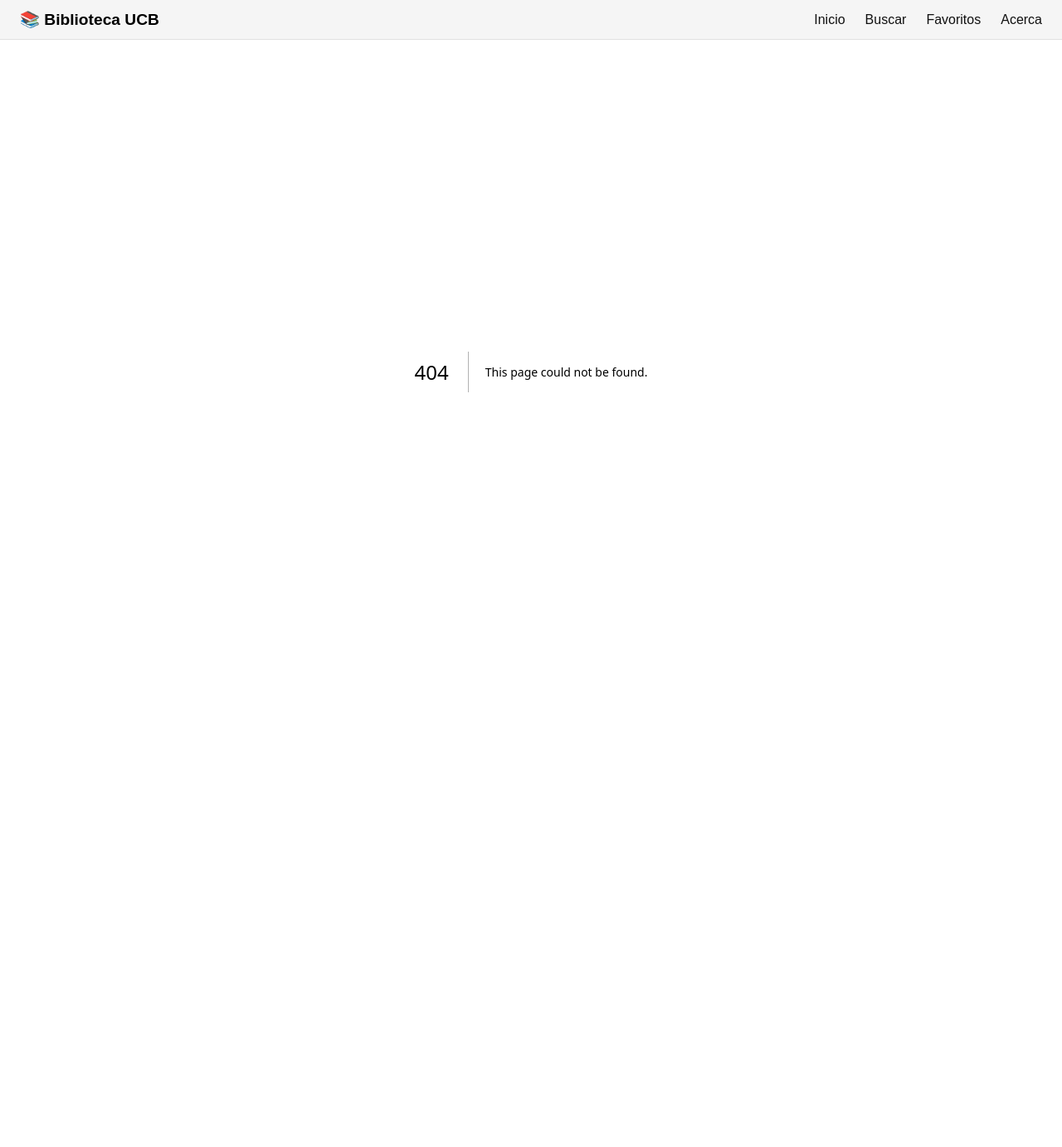
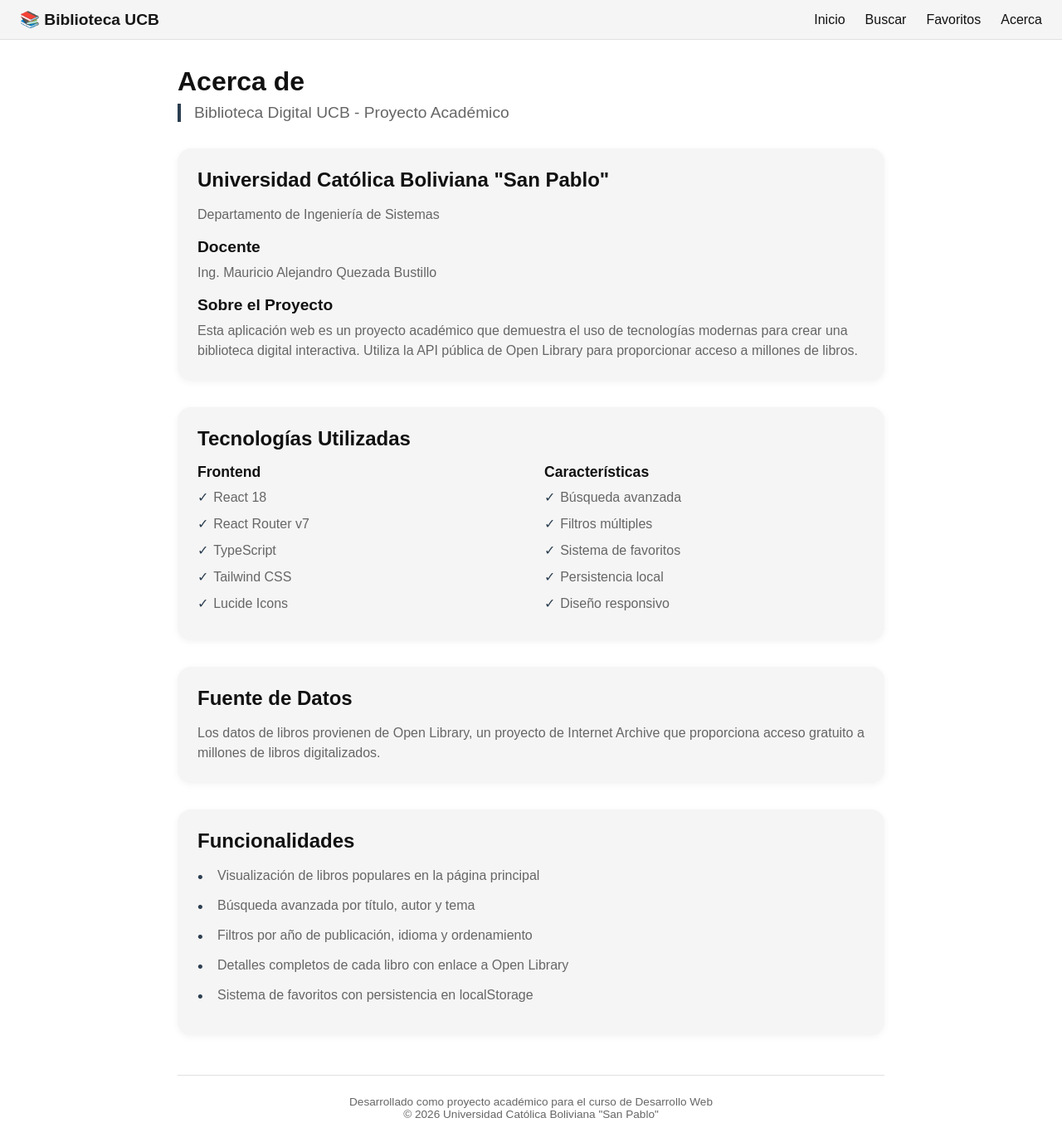
Before and after one commit to mjlozada2003/BibliotecaInteligente-Next, a Next.js app: page /about in a window 1280 px wide. Before the commit this address had no page. Shown: the whole page at 83% size. Before the commit the page ends 848 px from the top, so only its background shows below. Built offline with nearby package versions, Linux system fonts and the light colour scheme.

Commit message:
feat: about page

```diff
--- /dev/null
+++ b/src/app/about/page.module.scss
@@ -0,0 +1,129 @@
+.container {
+  max-width: 900px;
+  margin: 0 auto;
+  padding: 2rem 1.5rem;
+}
+
+.title {
+  font-size: 2rem;
+  font-weight: 700;
+  margin-bottom: 0.5rem;
+  color: var(--text-primary);
+}
+
+.subtitle {
+  font-size: 1.2rem;
+  color: var(--text-secondary);
+  margin-bottom: 2rem;
+  border-left: 4px solid var(--primary);
+  padding-left: 1rem;
+}
+
+.card {
+  background: var(--surface);
+  border-radius: 16px;
+  padding: 1.5rem;
+  margin-bottom: 2rem;
+  box-shadow: 0 2px 8px rgba(0, 0, 0, 0.05);
+  transition: box-shadow 0.2s;
+
+  &:hover {
+    box-shadow: 0 8px 20px rgba(0, 0, 0, 0.1);
+  }
+
+  h2 {
+    font-size: 1.5rem;
+    margin-bottom: 1rem;
+    color: var(--text-primary);
+  }
+
+  h3 {
+    font-size: 1.2rem;
+    margin-top: 1rem;
+    margin-bottom: 0.5rem;
+    color: var(--text-primary);
+  }
+
+  p, li {
+    color: var(--text-secondary);
+    line-height: 1.5;
+  }
+}
+
+.table {
+  display: flex;
+  flex-wrap: wrap;
+  gap: 2rem;
+  margin-top: 1rem;
+
+  .column {
+    flex: 1;
+    min-width: 180px;
+
+    strong {
+      display: block;
+      font-size: 1.1rem;
+      margin-bottom: 0.5rem;
+      color: var(--text-primary);
+    }
+
+    ul {
+      list-style: none;
+      padding: 0;
+      margin: 0;
+
+      li {
+        margin-bottom: 0.5rem;
+        padding-left: 1.2rem;
+        position: relative;
+
+        &::before {
+          content: "✓";
+          position: absolute;
+          left: 0;
+          color: var(--primary);
+        }
+      }
+    }
+  }
+}
+
+.features {
+  list-style: none;
+  padding: 0;
+  margin: 0;
+
+  li {
+    margin-bottom: 0.75rem;
+    padding-left: 1.5rem;
+    position: relative;
+
+    &::before {
+      content: "•";
+      position: absolute;
+      left: 0;
+      color: var(--primary);
+      font-size: 1.2rem;
+    }
+  }
+}
+
+.footer {
+  text-align: center;
+  margin-top: 3rem;
+  padding-top: 1.5rem;
+  border-top: 1px solid var(--border);
+  font-size: 0.85rem;
+  color: var(--text-secondary);
+}
+
+// Responsive
+@media (max-width: 640px) {
+  .container {
+    padding: 1.5rem;
+  }
+  .table {
+    flex-direction: column;
+    gap: 1rem;
+  }
+}
--- /dev/null
+++ b/src/app/about/page.tsx
@@ -0,0 +1,77 @@
+import styles from './page.module.scss';
+
+export default function AboutPage() {
+  return (
+    <div className={styles.container}>
+      <h1 className={styles.title}>Acerca de</h1>
+      <p className={styles.subtitle}>Biblioteca Digital UCB - Proyecto Académico</p>
+
+      <div className={styles.card}>
+        <h2>Universidad Católica Boliviana "San Pablo"</h2>
+        <p>Departamento de Ingeniería de Sistemas</p>
+        <h3>Docente</h3>
+        <p>Ing. Mauricio Alejandro Quezada Bustillo</p>
+        <h3>Sobre el Proyecto</h3>
+        <p>
+          Esta aplicación web es un proyecto académico que demuestra el uso de tecnologías modernas
+          para crear una biblioteca digital interactiva. Utiliza la API pública de Open Library
+          para proporcionar acceso a millones de libros.
+        </p>
+      </div>
+
+      <div className={styles.card}>
+        <h2>Tecnologías Utilizadas</h2>
+        <div className={styles.table}>
+          <div className={styles.column}>
+            <strong>Frontend</strong>
+            <ul>
+              <li>React 18</li>
+              <li>React Router v7</li>
+              <li>TypeScript</li>
+              <li>Tailwind CSS</li>
+              <li>Lucide Icons</li>
+            </ul>
+          </div>
+          <div className={styles.column}>
+            <strong>Características</strong>
+            <ul>
+              <li>Búsqueda avanzada</li>
+              <li>Filtros múltiples</li>
+              <li>Sistema de favoritos</li>
+              <li>Persistencia local</li>
+              <li>Diseño responsivo</li>
+            </ul>
+          </div>
+        </div>
+      </div>
+
+      <div className={styles.card}>
+        <h2>Fuente de Datos</h2>
+        <p>
+          Los datos de libros provienen de{" "}
+          <a href="https://openlibrary.org" target="_blank" rel="noopener noreferrer">
+            Open Library
+          </a>
+          , un proyecto de Internet Archive que proporciona acceso gratuito a millones de libros
+          digitalizados.
+        </p>
+      </div>
+
+      <div className={styles.card}>
+        <h2>Funcionalidades</h2>
+        <ul className={styles.features}>
+          <li>Visualización de libros populares en la página principal</li>
+          <li>Búsqueda avanzada por título, autor y tema</li>
+          <li>Filtros por año de publicación, idioma y ordenamiento</li>
+          <li>Detalles completos de cada libro con enlace a Open Library</li>
+          <li>Sistema de favoritos con persistencia en localStorage</li>
+        </ul>
+      </div>
+
+      <footer className={styles.footer}>
+        Desarrollado como proyecto académico para el curso de Desarrollo Web<br />
+        © 2026 Universidad Católica Boliviana "San Pablo"
+      </footer>
+    </div>
+  );
+}
--- a/src/app/layout.tsx
+++ b/src/app/layout.tsx
@@ -14,8 +14,8 @@ const geistMono = Geist_Mono({
 });
 
 export const metadata: Metadata = {
-  title: "Create Next App",
-  description: "Generated by create next app",
+  title: "Biblioteca UCB",
+  description: "Explora libros digitales",
 };
 
 export default function RootLayout({
```
Also changed, not shown: src/app/acerca/page.module.scss (deleted), src/app/acerca/page.tsx (deleted).
